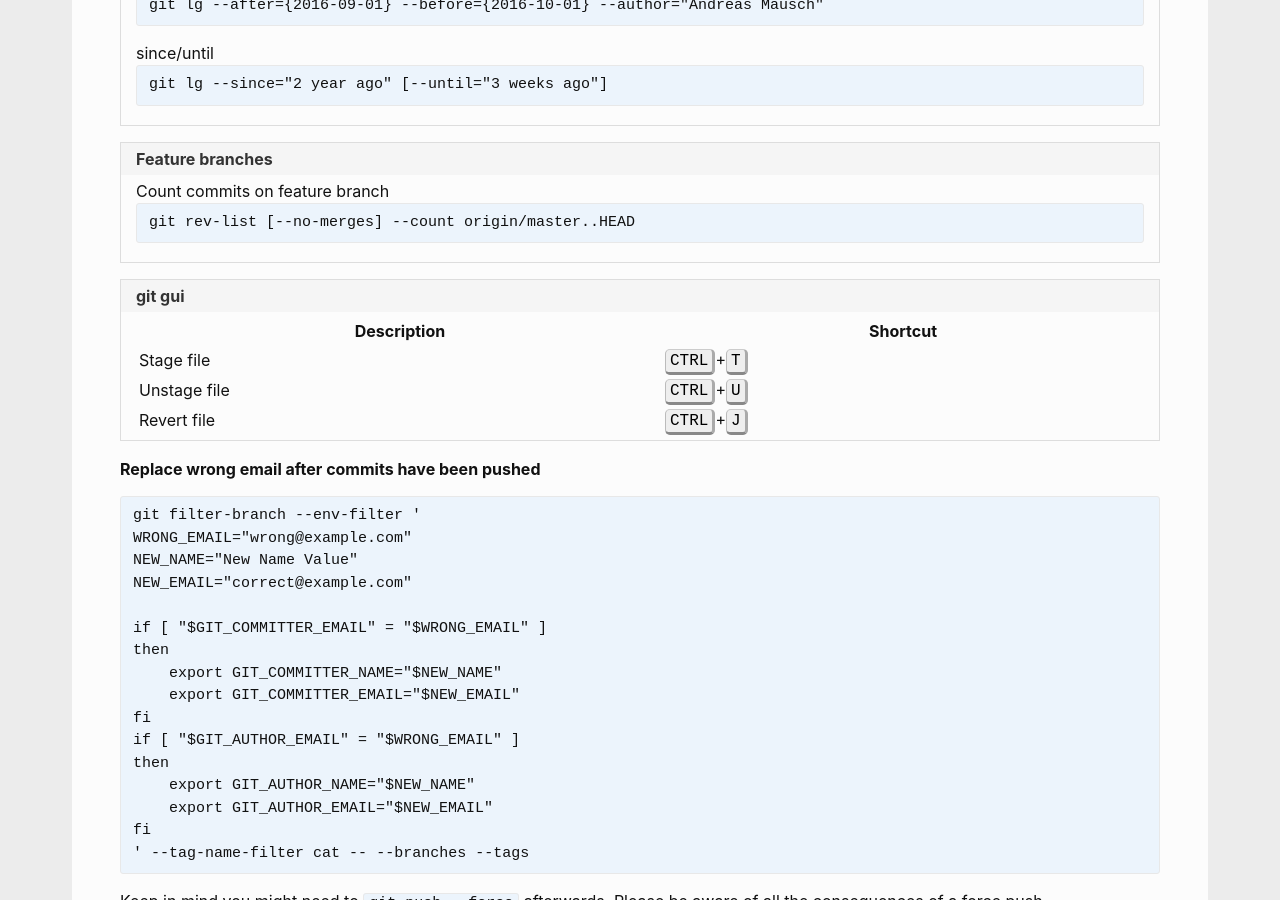
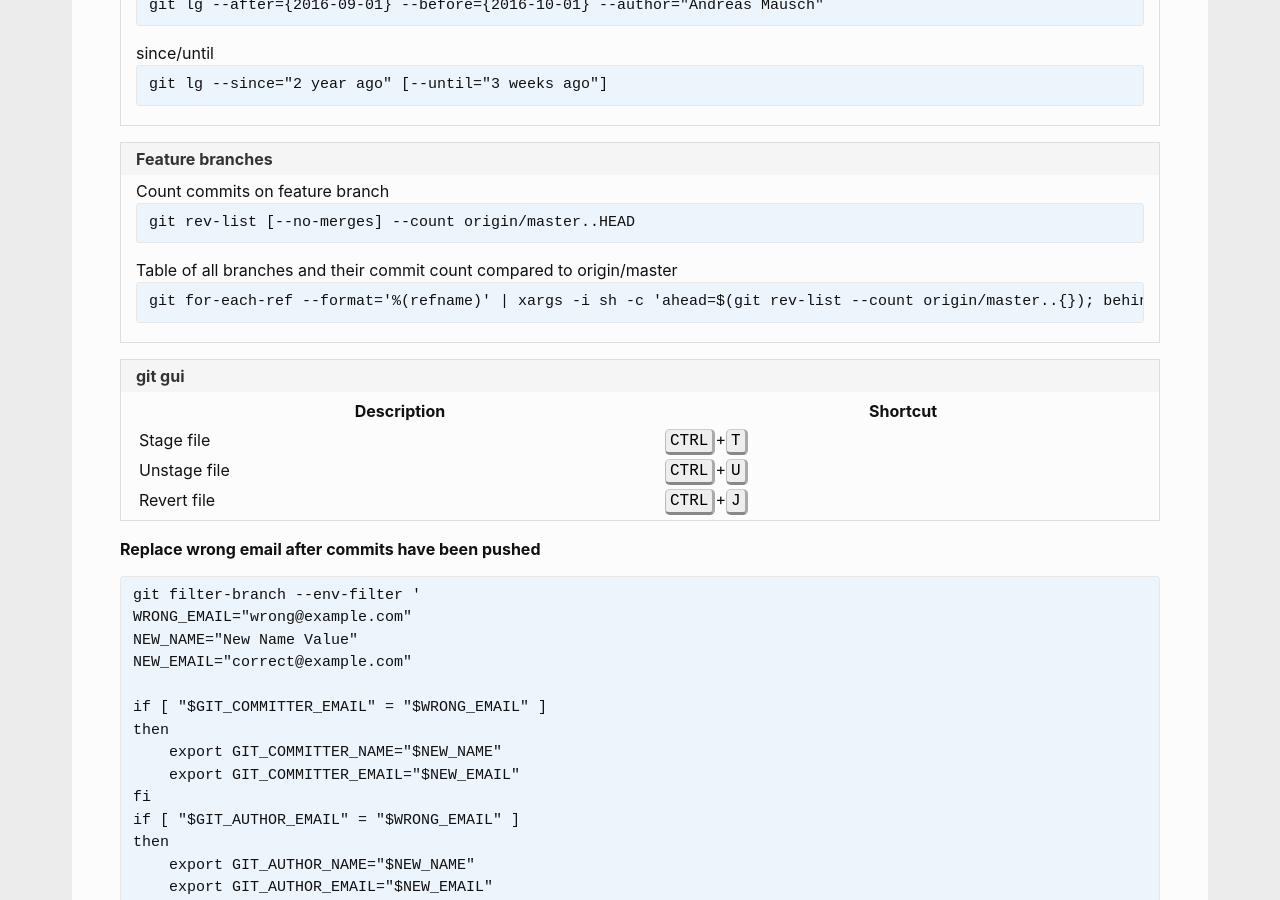
Before and after one commit to andreas-mausch/cheatsheets, a Jekyll site: the page built from _cheatsheets/git.md, in a window 1280 px wide and 900 px high, scrolled down 770 px. Built offline with Jekyll 4.4.1, drawn with Linux system fonts in a browser that asks for light colours.

Commit message:
git table branch view

```diff
--- a/_cheatsheets/git.md
+++ b/_cheatsheets/git.md
@@ -18,6 +18,7 @@
   - name: Feature branches
     commands:
       Count commits on feature branch: git rev-list [--no-merges] --count origin/master..HEAD
+      Table of all branches and their commit count compared to origin/master: git for-each-ref --format='%(refname)' | xargs -i sh -c 'ahead=$(git rev-list --count origin/master..{}); behind=$(git rev-list --count {}..origin/master); printf "%4s %4s {}\n" "+$ahead" "-$behind"'
   - name: git gui
     shortcuts:
       Stage file: <kbd>CTRL</kbd>+<kbd>T</kbd>
```
